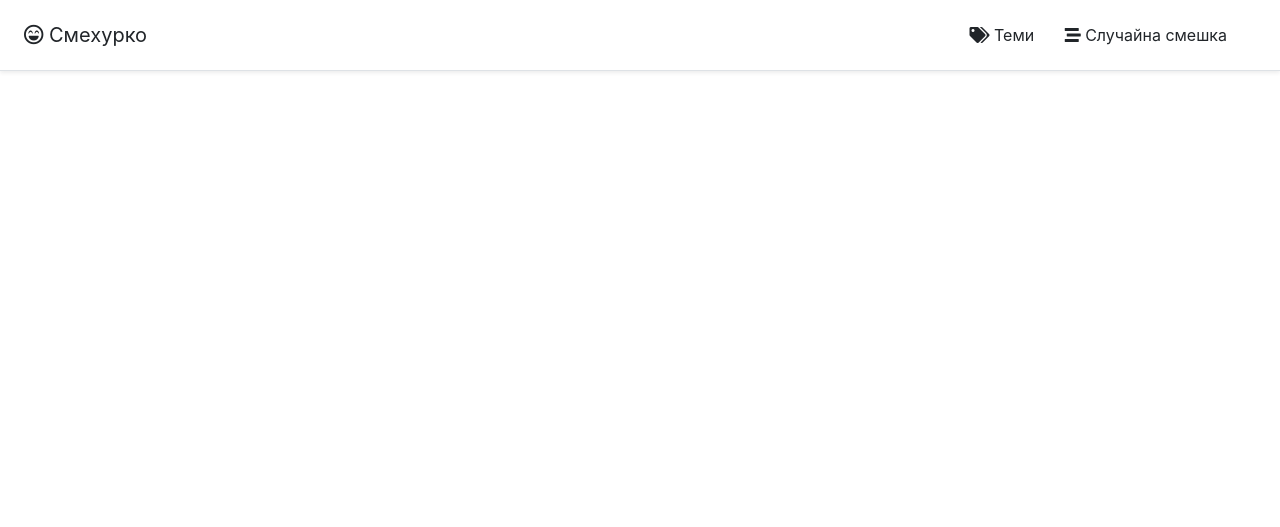
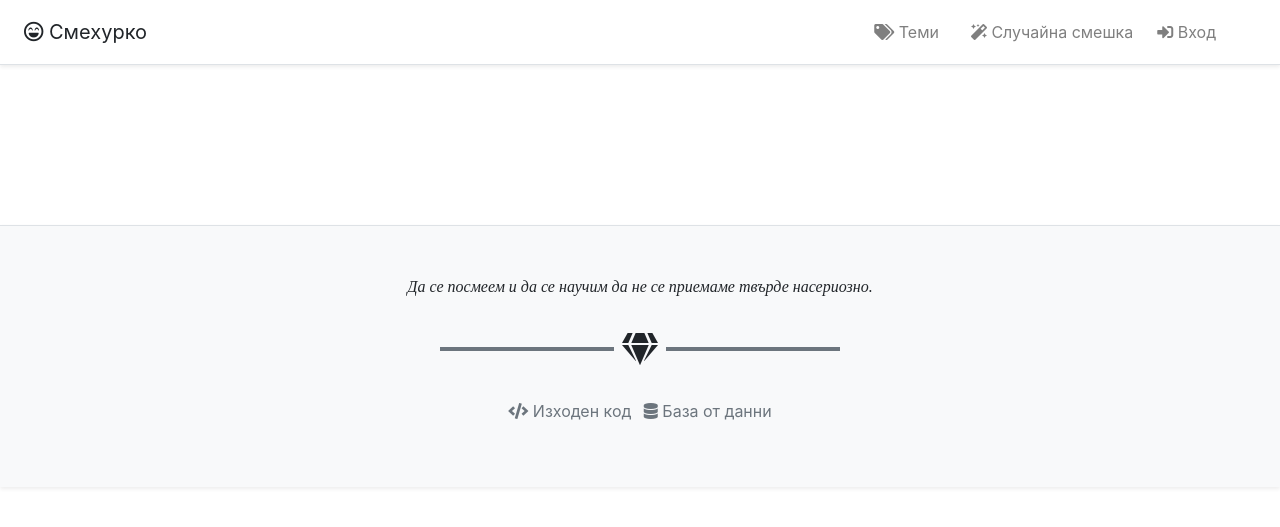
Before and after one commit to chitanka/smehurko, a Symfony app: template templates/Joke/random.html.twig in a window 1280 px wide. Shown: the top 527 px of the page. Run offline with Twig, Linux system fonts and the light colour scheme; the template is opened without the code that fills it, so the values that code supplies are empty; some libraries are stand-ins or nearby versions.

Commit message:
add footer, navbar; styling tweaks

```diff
--- a/public/css/frontend.css
+++ b/public/css/frontend.css
@@ -4,9 +4,44 @@
 .joke {
 	margin-bottom: 1.67em;
 }
+.joke-title {
+	font-size: 1.35rem;
+	margin-bottom: 1rem;
+	border-bottom: 1px solid rgba(0,0,0,.125);
+}
 .joke-text p {
 	margin-bottom: 0.3em;
+	font-size: 1.1rem;
 }
 .joke-links {
 	font-size: 90%;
 }
+.overall-footer {
+	margin-top: 10em;
+	padding: 3em 0;
+}
+
+/* copied from https://startbootstrap.com/previews/freelancer/ */
+hr.star {
+	max-width: 25rem;
+	padding: 0;
+	text-align: center;
+	border: none;
+	border-top: solid 0.25rem;
+	border-color: #6c757d;
+	margin-top: 2.5rem;
+	margin-bottom: 2.5rem;
+	margin-left: auto;
+	margin-right: auto;
+}
+hr.star:after {
+	position: relative;
+	top: -.8em;
+	display: inline-block;
+	padding: 0 0.25em;
+	content: '\f3a5';
+	font-family: "Font Awesome 5 Free";
+	font-weight: 900;
+	font-size: 2em;
+	background-color: #f8f9fa;
+}
--- a/templates/Joke/joke.html.twig
+++ b/templates/Joke/joke.html.twig
@@ -1,7 +1,7 @@
 <article class="card joke">
-	<div class="card-body">
+	<div class="card-body joke-body">
 		{% if joke.title %}
-			<h5 class="card-title">{{ joke.title }}</h5>
+			<h5 class="card-title joke-title">{{ joke.title }}</h5>
 			{% if joke.subtitle %}
 				<h6 class="card-subtitle mb-2 text-muted">{{ joke.subtitle }}</h6>
 			{% endif %}
--- a/templates/Joke/themes.html.twig
+++ b/templates/Joke/themes.html.twig
@@ -1,5 +1,5 @@
 <h2>Теми</h2>
-<div class="row mb-4">
+<div class="row mb-5">
 	{% for themesBatch in themes|batch(themes|length/3) %}
 	<div class="col-md">
 		{% for theme in themesBatch %}
--- a/templates/base.html.twig
+++ b/templates/base.html.twig
@@ -25,9 +25,9 @@
 	{% block header %}
 		{% include 'header.html.twig' %}
 	{% endblock %}
-	<div class="container px-0">
+	<main role="main" class="container px-0">
 		{% block content '' %}
-	</div>
+	</main>
 	{% block footer %}
 		{% include 'footer.html.twig' %}
 	{% endblock %}
--- a/templates/footer.html.twig
+++ b/templates/footer.html.twig
@@ -0,0 +1,8 @@
+<footer class="overall-footer bg-light border-top shadow-sm text-center">
+	<p class="text-center mb-5"><i style="font-family: serif;">Да се посмеем и да се научим да не се приемаме твърде насериозно.</i></p>
+	<hr class="star mb-5">
+	<ul class="list-inline">
+		<li class="list-inline-item"><a href="https://github.com/chitanka/smehurko" class="text-muted" target="_blank"><span class="fa fa-code"></span> Изходен код</a></li>
+		<li class="list-inline-item"><a href="/smehurko.sql.gz" class="text-muted"><span class="fa fa-database"></span> База от данни</a></li>
+	</ul>
+</footer>
--- a/templates/header.html.twig
+++ b/templates/header.html.twig
@@ -1,7 +1,32 @@
-<div class="d-flex flex-column flex-md-row align-items-center p-3 px-md-4 mb-3 bg-white border-bottom shadow-sm">
+<header class="d-flex flex-column flex-md-row align-items-center p-1 px-md-4 mb-5 bg-white border-bottom shadow-sm">
 	<h5 class="my-0 mr-md-auto font-weight-normal"><a href="{{ path('home') }}" class="navbar-brand text-body"><span class="far fa-laugh-beam"></span> Смехурко</a></h5>
-	<nav class="my-2 my-md-0 mr-md-3">
-		<a class="btn" href="{{ path('app_joke_index') }}"><span class="fas fa-tags"></span> Теми</a>
-		<a class="btn" href="{{ path('app_joke_random') }}"><span class="fas fa-stream"></span> Случайна смешка</a>
+	<nav class="navbar navbar-expand-lg navbar-light">
+		<button class="navbar-toggler" type="button" data-toggle="collapse" data-target="#main-navbar" aria-controls="main-navbar" aria-expanded="false" aria-label="Включване/изключване на навигацията">
+			<span class="fa fa-navicon"></span>
+		</button>
+		<div class="my-2 my-md-0 mr-md-3 collapse navbar-collapse" id="main-navbar">
+			<ul class="navbar-nav">
+				<li class="nav-item px-2">
+					<a class="nav-link" href="{{ path('app_joke_index') }}"><span class="fas fa-tags"></span> Теми</a>
+				</li>
+				<li class="nav-item px-2">
+					<a class="nav-link" href="{{ path('app_joke_random') }}"><span class="fas fa-magic"></span> Случайна смешка</a>
+				</li>
+				{% if app.user.isRegistered %}
+					<li class="nav-item dropdown">
+						<a class="nav-link dropdown-toggle" href="#" id="navbarDropdownMenuLink" role="button" data-toggle="dropdown" aria-haspopup="true" aria-expanded="false">
+							<span class="fas fa-user-alt"></span> {{ app.user.username }}
+						</a>
+						<div class="dropdown-menu dropdown-menu-right" aria-labelledby="navbarDropdownMenuLink">
+							<a class="dropdown-item" href="#"><span class="fa fa-plus fa-fw"></span> Нова смешка</a>
+						</div>
+					</li>
+				{% else %}
+					<li class="nav-item">
+						<a href="//chitanka.info/login?returnto={{ url('home')|url_encode }}" class="nav-link"><span class="fas fa-sign-in-alt"></span> Вход</a>
+					</li>
+				{% endif %}
+			</ul>
+		</div>
 	</nav>
-</div>
+</header>
```
